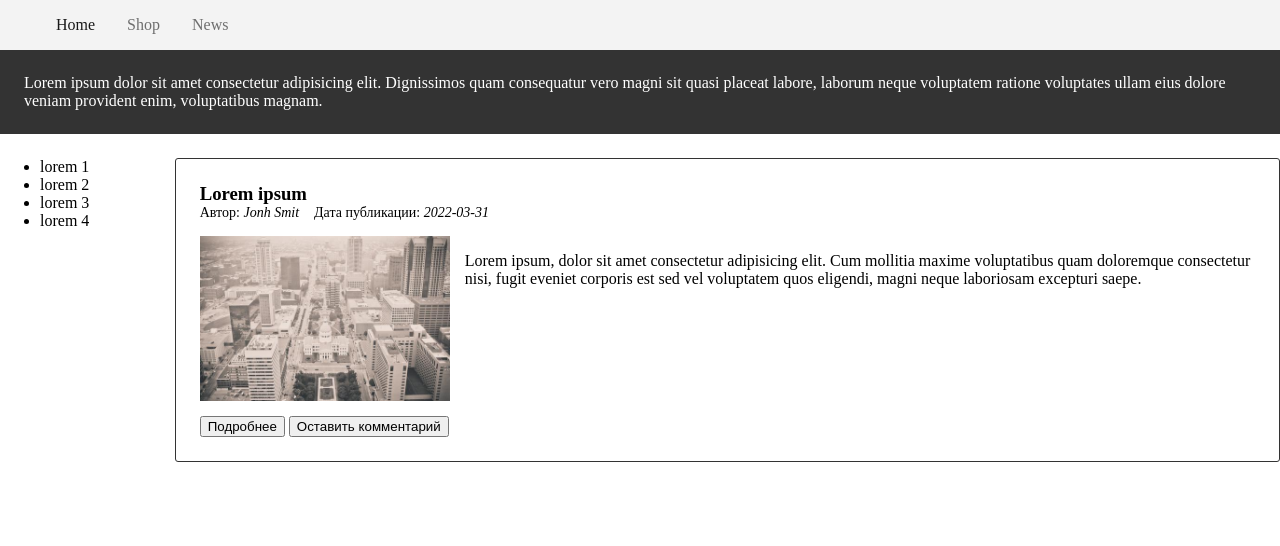
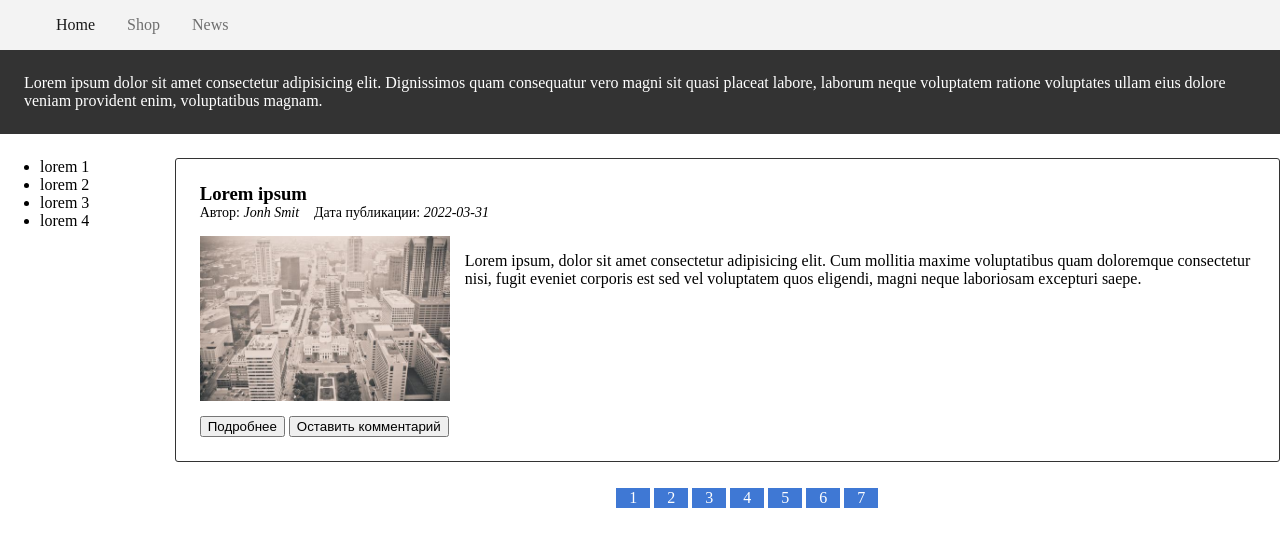
Before and after one commit to polyerter/402-web-lessons, a plain HTML site: page blog/index.html in a window 1280 px wide. Drawn offline with Linux system fonts and the light colour scheme.

Commit message:
add paginate

```diff
--- a/blog/css/main.css
+++ b/blog/css/main.css
@@ -129,3 +129,42 @@ article img {
 .post-meta span {
     font-style: italic;
 }
+
+.paginate {
+    display: flex;
+    list-style: none;
+}
+
+.paginate-item {
+    border: 1px solid #3F78D4;
+    margin: 2px;
+
+    background-color: #3F78D4;
+
+    transition: 0.2s;
+}
+
+.paginate-item a {
+    padding: 0.75rem;
+}
+
+.paginate a, .paginate a:visited {
+    color: #fff;
+}
+
+.paginate a {
+    text-decoration: none;
+}
+
+.paginate-item:hover {
+    background-color: #fff;
+    /* border-color: #003fa3; */
+}
+
+.paginate-item:hover a {
+    color: #3F78D4;
+}
+
+.justify-content-center {
+    justify-content: center;
+}
--- a/blog/index.html
+++ b/blog/index.html
@@ -54,8 +54,8 @@
 
             <div class="content">
 
+                <div>
                     <article>
-
                         <div class="post-header">
                             <h3 >Lorem ipsum</h3>
 
@@ -80,13 +80,25 @@
                             <button class="btn">Подробнее</button>
                             <button class="btn">Оставить комментарий</button>
                         </div>
+                    </article>
+                </div>
 
-                </article>
-
+                <div class="row justify-content-center">
+                    <ul class="paginate">
+                        <li class="paginate-item"><a href="#">1</a></li>
+                        <li class="paginate-item"><a href="#">2</a></li>
+                        <li class="paginate-item"><a href="#">3</a></li>
+                        <li class="paginate-item"><a href="#">4</a></li>
+                        <li class="paginate-item"><a href="#">5</a></li>
+                        <li class="paginate-item"><a href="#">6</a></li>
+                        <li class="paginate-item"><a href="#">7</a></li>
+                    </ul>
                 </div>
 
             </div>
         </div>
 
+    </div>
+
 </body>
 </html>
```
Lines whose indentation alone changed are shown as unchanged.
